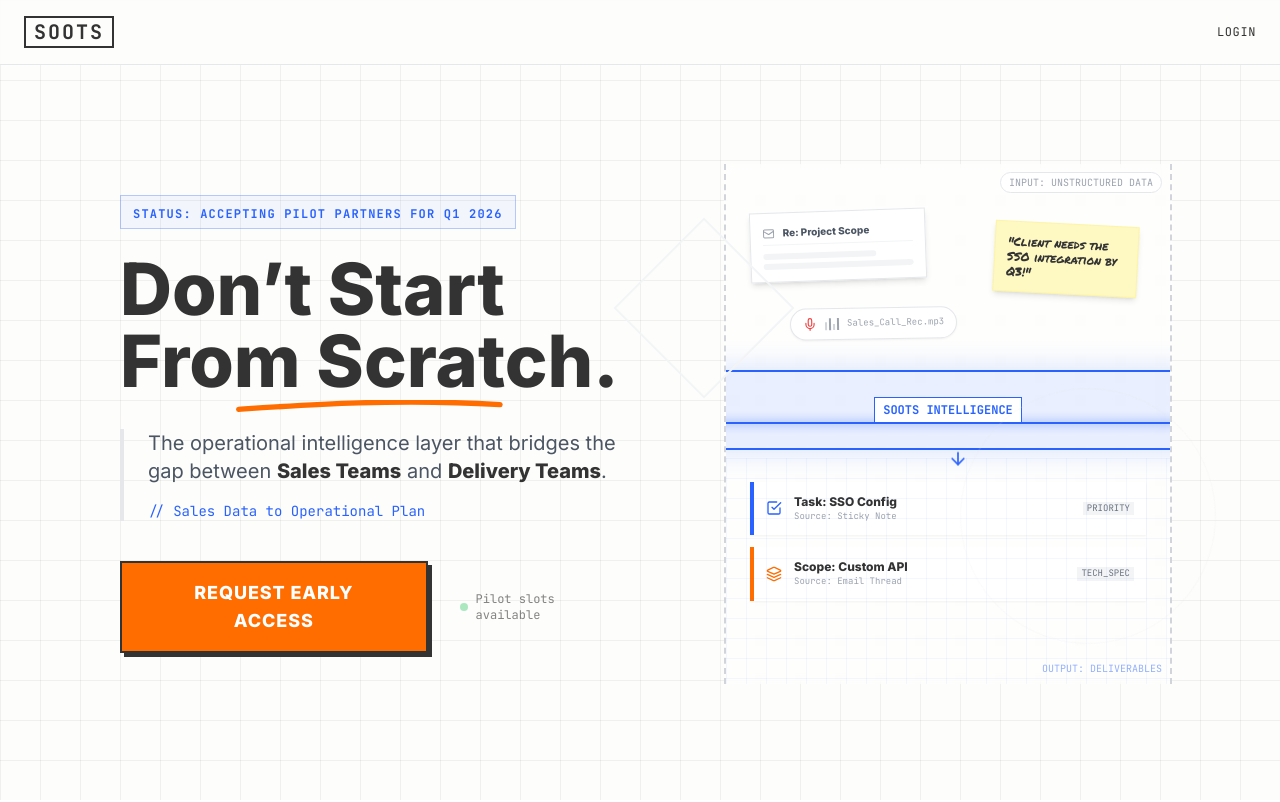
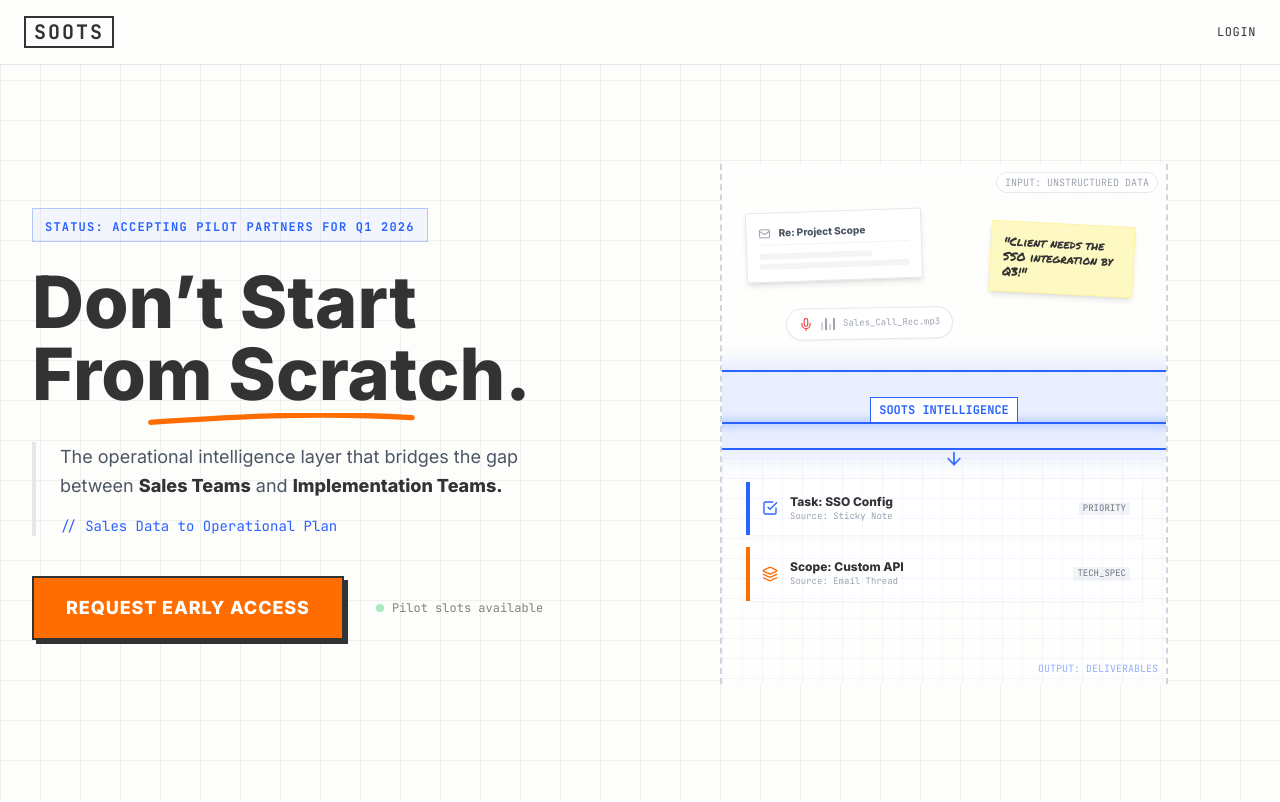
Before and after one commit to soots-ai/soots-landing, a React (Vite) app: page / in a window 1280 px wide. Shown: the top 802 px of the page. Built offline with nearby package versions, Linux system fonts and the light colour scheme.

Commit message:
style: fix hero text layout spacing and wrapping

```diff
--- a/components/Hero.tsx
+++ b/components/Hero.tsx
@@ -1,4 +1,4 @@
-import React from 'react';
+import React, { useState, useEffect } from 'react';
 import { Button } from './ui/Button';
 import { Mail, Mic, ArrowDown, CheckSquare, Layers } from 'lucide-react';
 
@@ -6,12 +6,31 @@ interface HeroProps {
   onOpenPopup: () => void;
 }
 
+const ROTATING_TERMS = [
+  "Delivery Teams",
+  "Onboarding Teams",
+  "Implementation Teams",
+  "Account Managers",
+  "Project Managers",
+  "Customer Success"
+];
+
 export const Hero: React.FC<HeroProps> = ({ onOpenPopup }) => {
+  const [termIndex, setTermIndex] = useState(0);
+
+  useEffect(() => {
+    const interval = setInterval(() => {
+      setTermIndex((prev) => (prev + 1) % ROTATING_TERMS.length);
+    }, 2500); // Cycle every 2.5 seconds
+    return () => clearInterval(interval);
+  }, []);
+
   return (
-    <div className="relative w-full min-h-screen flex flex-col md:flex-row items-center bg-cream grid-bg pt-24 pb-12 px-6 overflow-hidden">
+    <div className="relative w-full min-h-screen flex items-center bg-cream grid-bg pt-24 pb-12 overflow-hidden">
+      <div className="max-w-7xl w-full mx-auto px-6 md:px-8 flex flex-col md:flex-row items-center">
 
         {/* LEFT: Copy & CTA */}
-      <div className="w-full md:w-1/2 flex flex-col justify-center relative z-20 md:pl-16 lg:pl-24 mb-12 md:mb-0">
+        <div className="w-full md:w-1/2 flex flex-col justify-center relative z-20 md:pr-12 lg:pr-16 mb-12 md:mb-0">
           <div className="inline-block border border-blueprint-blue/30 bg-blueprint-blue/5 px-3 py-1 mb-6 w-max">
             <span className="font-mono text-xs font-bold text-blueprint-blue tracking-widest uppercase">
               STATUS: ACCEPTING PILOT PARTNERS FOR Q1 2026
@@ -28,8 +47,11 @@ export const Hero: React.FC<HeroProps> = ({ onOpenPopup }) => {
             </span>
           </h1>
 
-        <p className="text-lg md:text-xl font-sans text-gray-600 mb-10 max-w-lg leading-relaxed border-l-4 border-gray-200 pl-6">
-          The operational intelligence layer that bridges the gap between <span className="font-bold text-charcoal">Sales Teams</span> and <span className="font-bold text-charcoal">Delivery Teams</span>.
+          <p className="text-lg font-sans text-gray-600 mb-10 max-w-2xl leading-relaxed border-l-4 border-gray-200 pl-6">
+            The operational intelligence layer that bridges the gap between <span className="font-bold text-charcoal">Sales Teams</span> and{" "}
+            <span key={ROTATING_TERMS[termIndex]} className="font-bold text-charcoal animate-fade-in-up inline-block min-w-[220px]">
+              {ROTATING_TERMS[termIndex]}.
+            </span>
             <span className="block mt-4 font-mono text-sm text-blueprint-blue">
             // Sales Data to Operational Plan
             </span>
@@ -139,10 +161,7 @@ export const Hero: React.FC<HeroProps> = ({ onOpenPopup }) => {
 
           </div>
 
-        {/* Decorative Background Elements */}
-        <div className="absolute right-10 bottom-10 w-64 h-64 border border-gray-200 rounded-full opacity-20 animate-spin-slow"></div>
-        <div className="absolute left-0 top-20 w-32 h-32 border-2 border-gray-100 rotate-45"></div>
-
+        </div>
       </div>
     </div>
   );
--- a/components/HowItWorks.tsx
+++ b/components/HowItWorks.tsx
@@ -51,7 +51,7 @@ export const HowItWorks: React.FC = () => {
             <Network size={40} className="text-blueprint-blue" />
           </div>
           <h3 className="font-sans font-bold text-xl mb-2 text-blueprint-blue">2. Map</h3>
-          <p className="text-gray-600 text-sm max-w-xs">Our model identifies relationships, commitments, and risks. Links objections to delays.</p>
+          <p className="text-gray-600 text-sm max-w-xs">Our model identifies relationships, commitments, and risks.</p>
         </div>
 
         {/* Arrow 2 */}
```
Also changed, not shown: components/Integrations.tsx (+25 -25 lines). Lines whose indentation alone changed are shown as unchanged.
